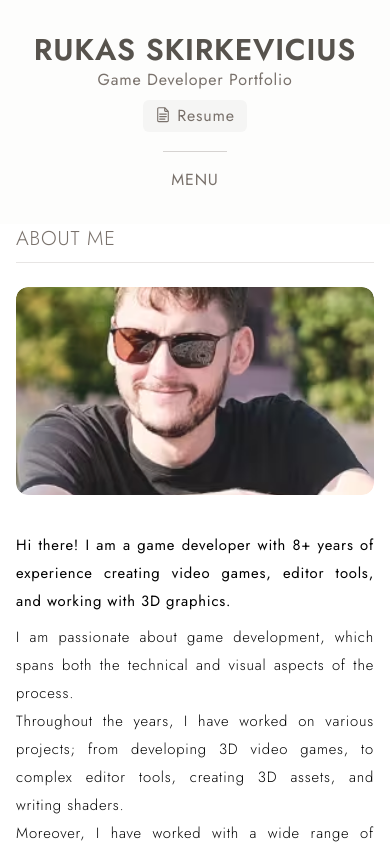
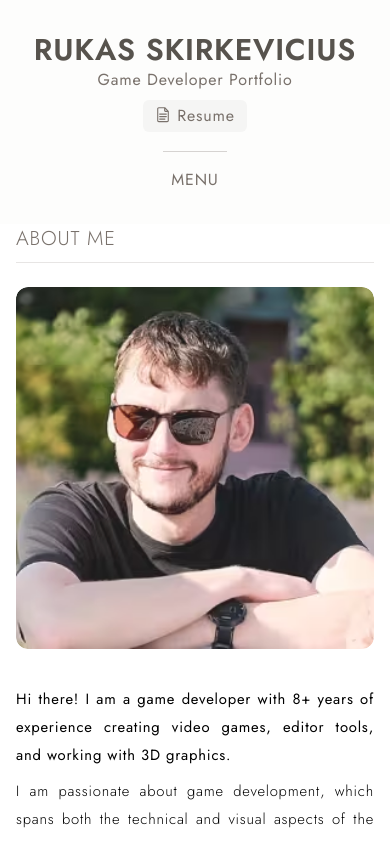
Before and after one commit to Rukas90/rukasskirkevicius, a React (Vite) app: page / in a window 390 px wide. Built offline with nearby package versions, Linux system fonts and the light colour scheme.

Commit message:
About Section Changes and Top Nav Fixes

```diff
--- a/src/components/TopNav.tsx
+++ b/src/components/TopNav.tsx
@@ -37,7 +37,7 @@ const TopNav = () => {
               : "grid-rows-[1fr]",
           )}
         >
-          <div className="overflow-hidden">
+          <div className="sm:overflow-visible overflow-hidden">
             <ul className="flex sm:flex-row flex-col gap-6 justify-center sm:items-start items-center text-sm uppercase">
               <NavItem to="/">{t("home")}</NavItem>
               <NavItem to="/projects">{t("projects")}</NavItem>
--- a/src/components/sections/AboutSection.tsx
+++ b/src/components/sections/AboutSection.tsx
@@ -9,7 +9,7 @@ const AboutSection = () => {
     <SectionContainer>
       <SectionText>{t("about_me")}</SectionText>
       <div className="flex md:flex-row flex-col gap-9">
-        <Logo className="relative md:w-34 w-full min-w-34 h-52 rounded-xl opacity-95 skew shine" />
+        <Logo className="relative md:w-34 w-full min-w-34 md:h-52 rounded-xl opacity-95 skew shine" />
         <p className="flex flex-col leading-7 break-after-column wrap-normal overflow-hidden justify-center text-justify">
           <TextPlain className="font-normal! mb-2">
             {t("about_parag_1")}
```
